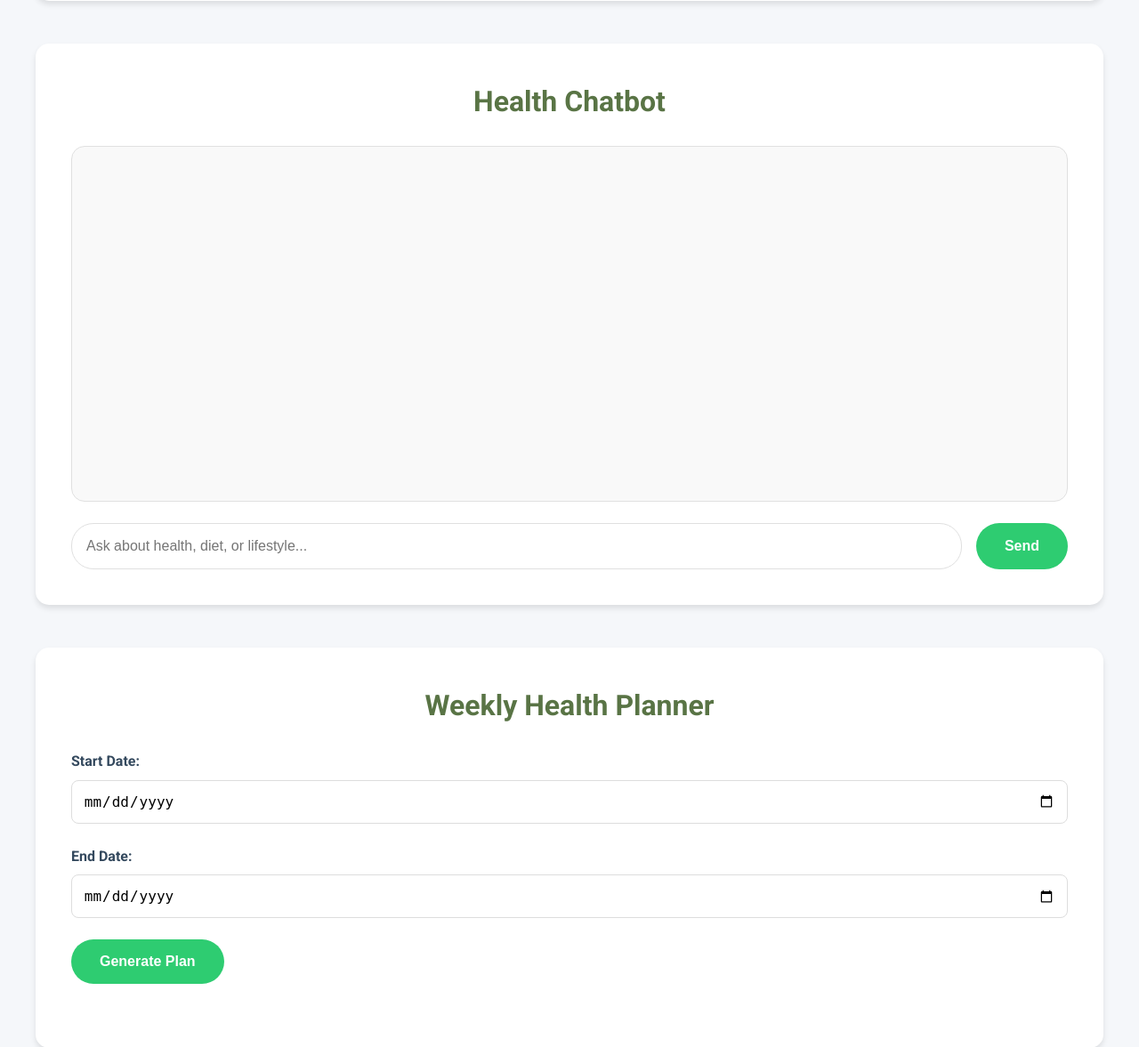
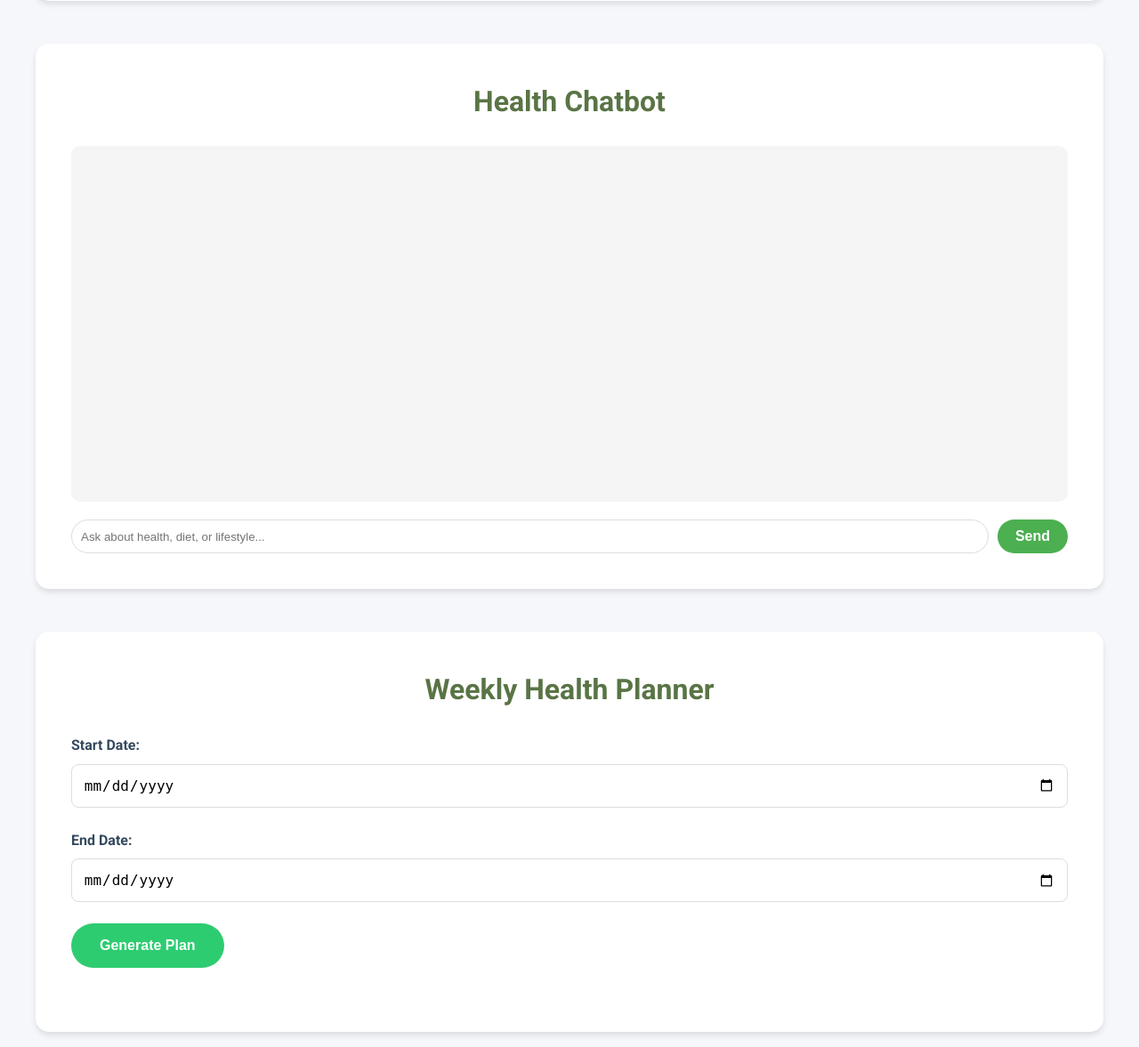
Before and after one commit to sneha-4-22/Health_Hub, a Flask app: page / in a window 1280 px wide. Shown: the part 1821-2998 px from the top of the page at 89% size. Run offline with Flask 3, Linux system fonts and the light colour scheme.

Commit message:
chatbot integration🤖

```diff
--- a/templates/index.html
+++ b/templates/index.html
@@ -274,52 +274,58 @@ main {
     border: 1px solid #a5d6a7;
 }
 
-/* Chat Interface Styles */
 .chat-history {
     height: 400px;
     overflow-y: auto;
-    border: 1px solid #e0e0e0;
-    border-radius: 15px;
-    padding: 1.5rem;
-    margin-bottom: 1.5rem;
-    background-color: #f9f9f9;
+    padding: 20px;
+    background-color: #f5f5f5;
+    border-radius: 10px;
 }
 
 .chat-message {
-    margin-bottom: 1rem;
-    padding: 1rem 1.5rem;
+    max-width: 70%;
+    margin-bottom: 15px;
+    padding: 10px 15px;
     border-radius: 18px;
-    max-width: 80%;
-    word-wrap: break-word;
+    position: relative;
+    clear: both;
 }
 
 .user-message {
-    background-color: #4CAF50;  /* Bright green */
+    background-color: #4CAF50;
     color: white;
-    margin-left: auto;
-    border-bottom-right-radius: 5px;
+    float: right;
+    border-bottom-right-radius: 0;
 }
 
 .bot-message {
-    background-color: #2196F3;  /* Bright blue */
+    background-color: #799351;
     color: white;
-    margin-right: auto;
-    border-bottom-left-radius: 5px;
+    float: left;
+    border-bottom-left-radius: 0;
 }
 
 .chat-input {
     display: flex;
-    gap: 1rem;
+    margin-top: 20px;
 }
 
 .chat-input input {
     flex-grow: 1;
-    padding: 1rem;
-    border: 1px solid #e0e0e0;
-    border-radius: 25px;
-    font-size: 1rem;
+    padding: 10px;
+    border: 1px solid #ddd;
+    border-radius: 20px;
+    margin-right: 10px;
 }
 
+.chat-input button {
+    background-color: #4CAF50;
+    color: white;
+    border: none;
+    padding: 10px 20px;
+    border-radius: 20px;
+    cursor: pointer;
+}
 /* Health Planner Styles */
 .plan-grid {
     display: grid;
@@ -590,13 +596,15 @@ footer {
 
         let chatHistory = [];
 
+
+
         async function chat() {
             const userInput = document.getElementById('chatInput').value;
             if (!userInput.trim()) return;
 
             document.getElementById('chatInput').value = '';
 
-    addMessageToChatHistory('You', userInput);
+            addMessageToChatHistory('user', userInput);
             chatHistory.push({"role": "user", "content": userInput});
 
             const response = await fetch('/chat', {
@@ -608,9 +616,11 @@ async function chat() {
             });
 
             const data = await response.json();
-    addMessageToChatHistory('Assistant', data.response);
+            addMessageToChatHistory('bot', data.response);
             chatHistory.push({"role": "assistant", "content": data.response});
         }
+
+
 
 async function generateWeeklyPlan() {
     const startDate = document.getElementById('startDate').value;
@@ -671,17 +681,14 @@ function displayWeeklyPlan(plan) {
 
 function addMessageToChatHistory(sender, message) {
     const chatHistory = document.getElementById('chatHistory');
-            const bubbleDiv = document.createElement('div');
-            bubbleDiv.className = `chat-bubble ${sender.toLowerCase()}-bubble chat-message`;
+    const messageDiv = document.createElement('div');
+    messageDiv.className = `chat-message ${sender}-message`;
 
-            if (sender === 'user') {
-                bubbleDiv.classList.add('user-message');
-            } else if (sender === 'assistant') {
-                bubbleDiv.classList.add('bot-message');
-            }
+    const contentSpan = document.createElement('span');
+    contentSpan.textContent = message;
+    messageDiv.appendChild(contentSpan);
 
-            bubbleDiv.textContent = message;
-            chatHistory.appendChild(bubbleDiv);
+    chatHistory.appendChild(messageDiv);
     chatHistory.scrollTop = chatHistory.scrollHeight;
 }
 
```
Lines whose indentation alone changed are shown as unchanged.
